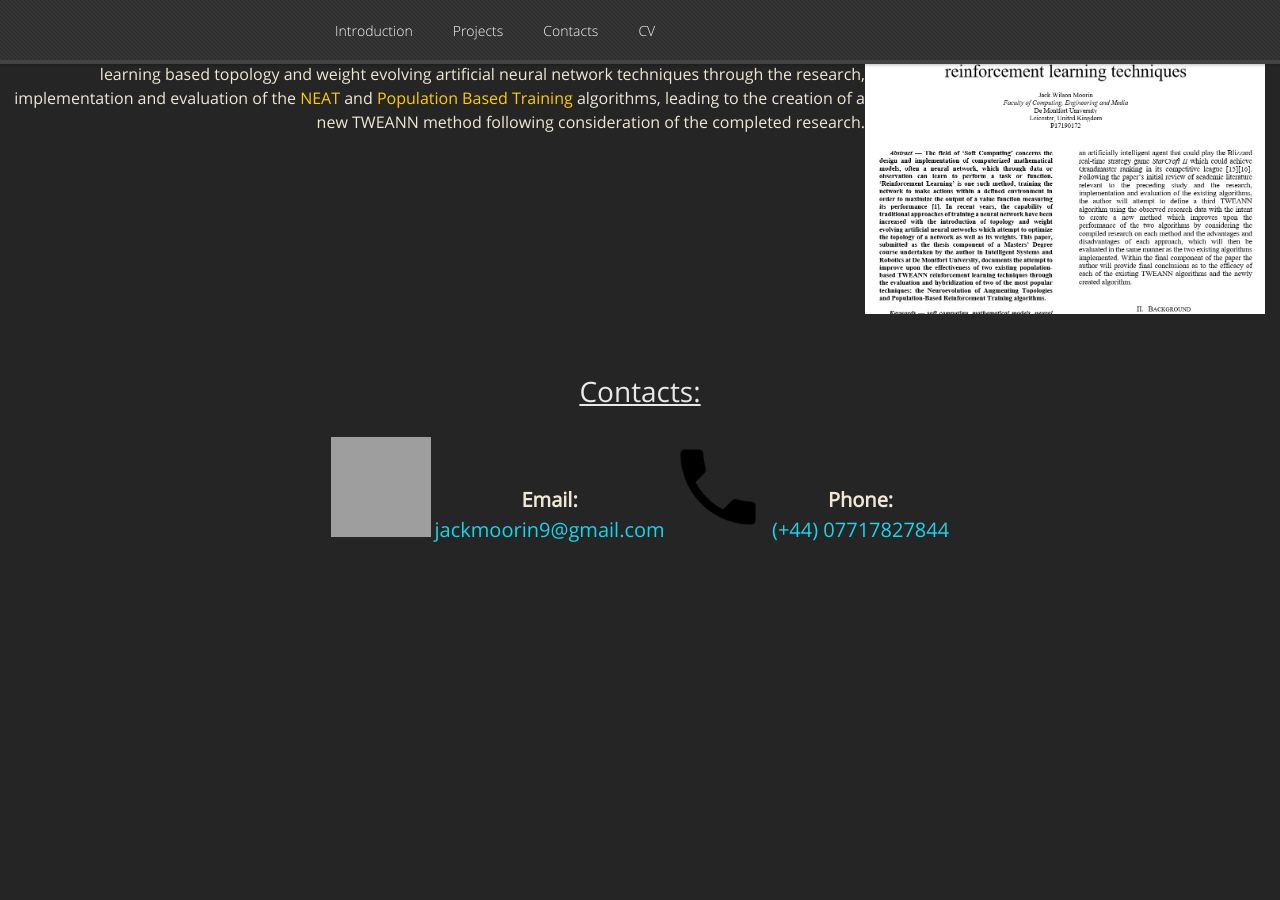
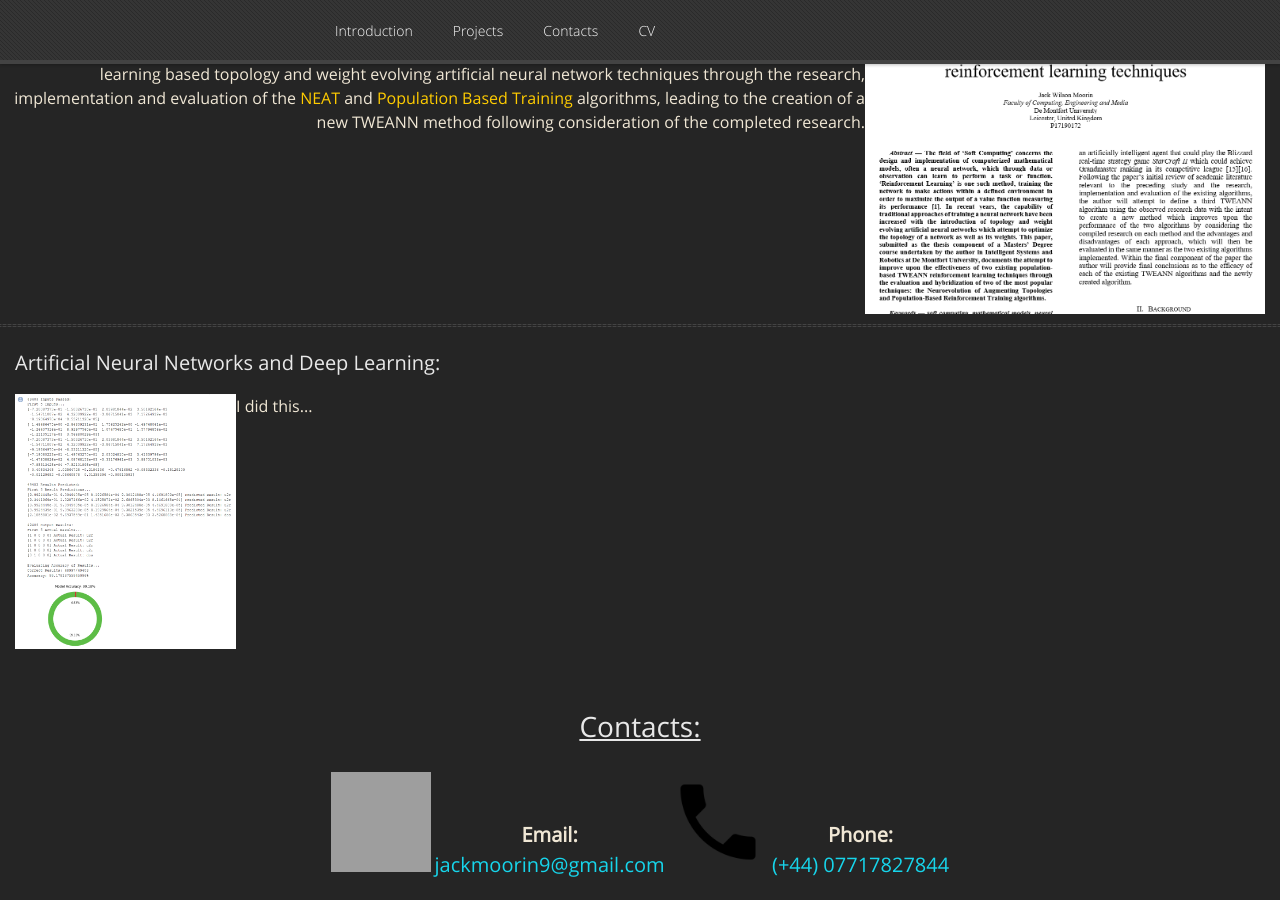
Before and after one commit to GamesProgrammingGrad2021/GamesProgrammingGrad2021.github.io, a Jekyll site: the page built from index.md, in a window 1280 px wide and 900 px high, scrolled down 1500 px. Built offline with Jekyll 4.4.1, drawn with Linux system fonts in a browser that asks for light colours; nearby versions of some CDN libraries; our own code applies the rules of GitHub Pages for plain Markdown files; before the commit the page ends 2065 px from its top, so only the background shows below that; grey boxes are pictures that could not be loaded.

Commit message:
Update default.html

```diff
--- a/_layouts/default.html
+++ b/_layouts/default.html
@@ -146,6 +146,16 @@
 				leading to the creation of a new TWEANN method following consideration of the completed research.
 				</div>
 			</div>
+
+			<!-- ANN Coursework (Left)-->
+			<hr>
+			<h2 style="padding-top:5px; padding-left: 15px; padding-bottom: 10px; text-align: left; font-size: 20px;">Artificial Neural Networks and Deep Learning:</h2>
+			<div style="display: flex; align-items: center; width: 100%; margin-bottom: 10px; padding-left: 15px;">
+				<div style="padding-left: 0px; font-size: 16px; text-align: left; display: block; vertical-align: middle;">
+				<a href="https://drive.google.com/file/d/1X-fP9Mrm-ccgKDmvOfAfwK8EcRm2s_mT/view?usp=sharing"><img src="ANN Coursework Thumbnail.png" alt="ANN Coursework Thumbnail" style="height: 25%; width: 25%; vertical-align: middle; float: left; padding-left: 0px;"></a>
+				I did this...
+				</div>
+			</div>
 		</div>
 	</div>
 
```
